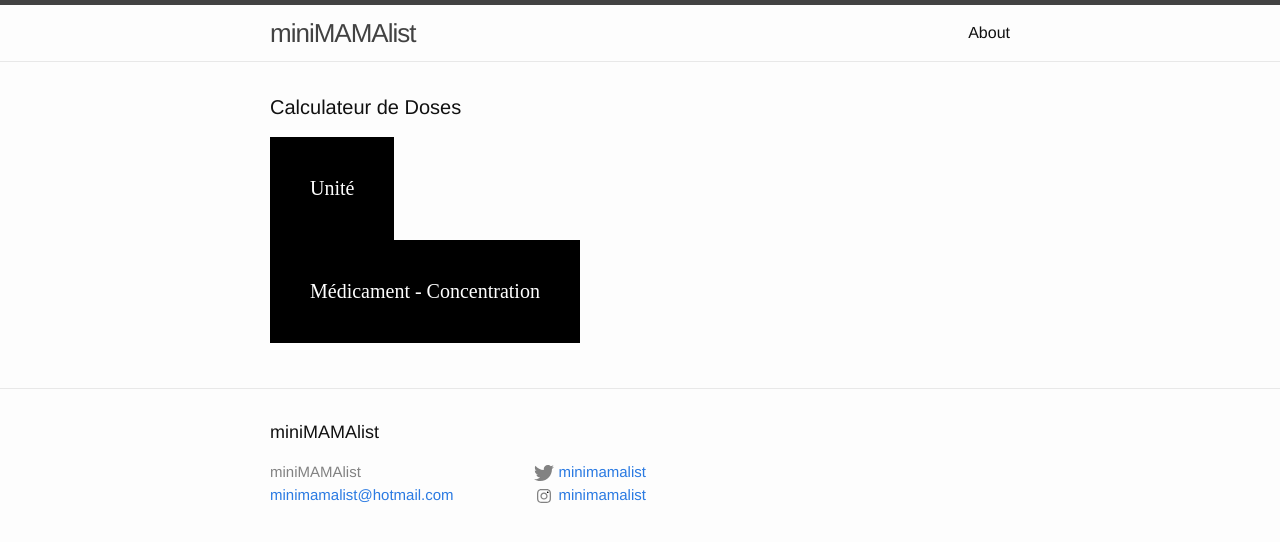
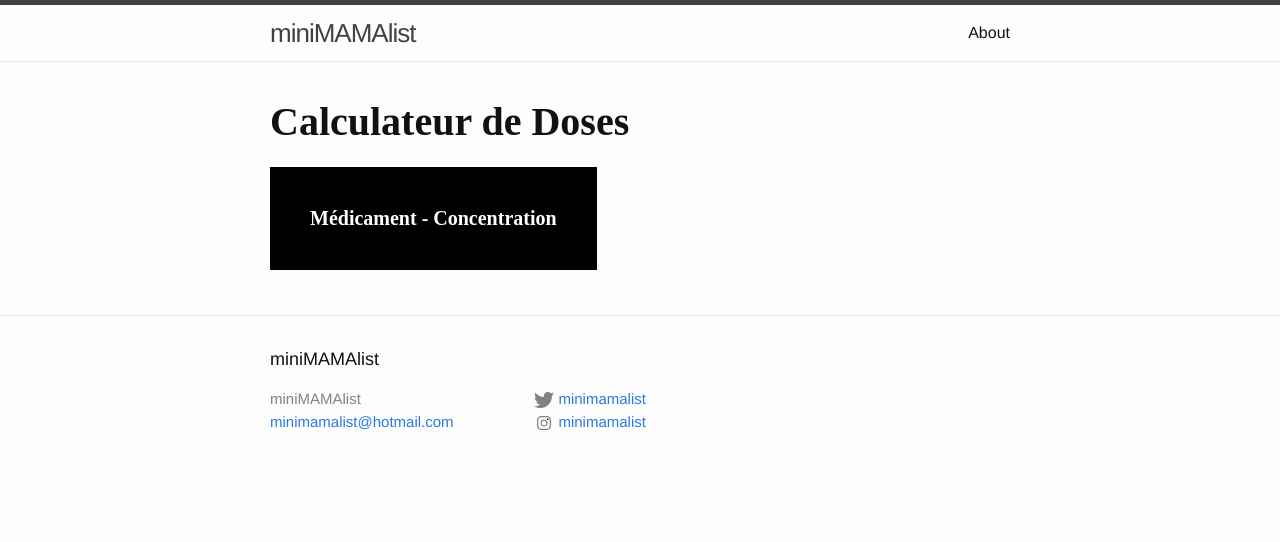
Before and after one commit to patrickboutin/patrickboutin.github.io, a Jekyll site: the page built from index.html, in a window 1280 px wide. Shown: the top 542 px of the page. Built offline with Jekyll 4.4.1, drawn with Linux system fonts in a browser that asks for light colours.

Commit message:
Update index.html

```diff
--- a/index.html
+++ b/index.html
@@ -9,9 +9,15 @@
 <html>
 <head>
 <style>
+.page-heading {
+    font-family: Ormont light;
+    font-weight: 700;
+    font-size: 40px;
+}
 .dropbtn {
     background-color: #000;
     font-family: Ormont light;
+    font-weight: 700;
     color: white;
     padding: 40px;
     font-size: 20px;
@@ -32,7 +38,8 @@
     display: none;
     position: relative;
     font-family: Ormont light;
-    background-color: #f9f9f9;
+    font-weight: 700;
+    background-color: #F5F5F5;
     min-width: 180px;
     overflow: auto;
     box-shadow: 0px 8px 16px 0px rgba(0,0,0,0.2);
@@ -46,7 +53,7 @@
     display: block;
 }
 
-.dropdown a:hover {background-color: #f1f1f1}
+.dropdown a:hover {background-color: #A9A9A9}
 
 .show {display:block;}
 </style>
@@ -55,14 +62,15 @@
 
 <!-- <h2>Clickable Dropdown</h2> -->
 <!--<p>Click on the button to open the dropdown menu.</p> -->
-
+<!--
 <div class="dropdown1">
 <button onclick="myFunction()" class="dropbtn">Unité</button>
   <div id="UnitDropdown" class="dropdown-content">
-    <a href="kg">KG</a>
-    <a href="lbs">LBS</a>
+    <b href="kg">KG</b>
+    <b href="lbs">LBS</b>
   </div>
 </div>
+-->
 <div class="dropdown2">
   <button onclick="myFunction()" class="dropbtn">Médicament - Concentration</button>
   <div id="myDropdown" class="dropdown-content">
```
